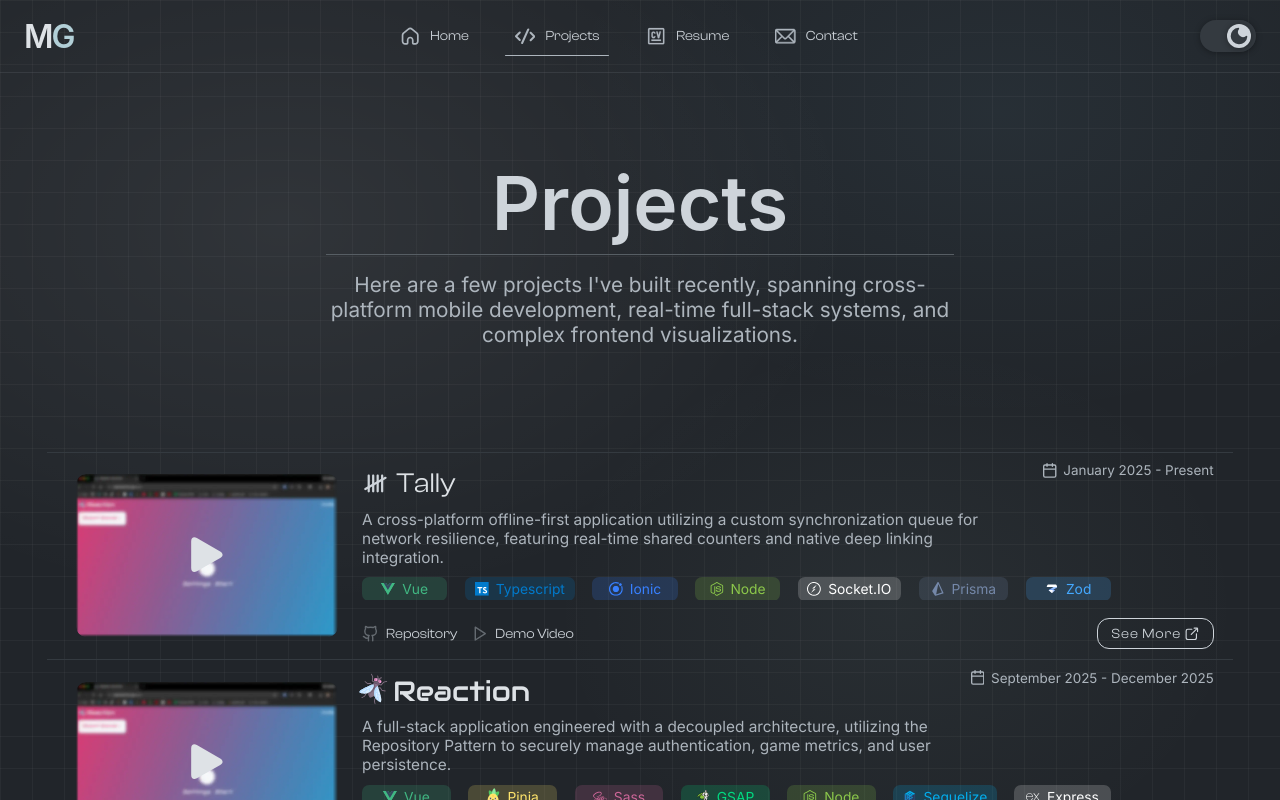
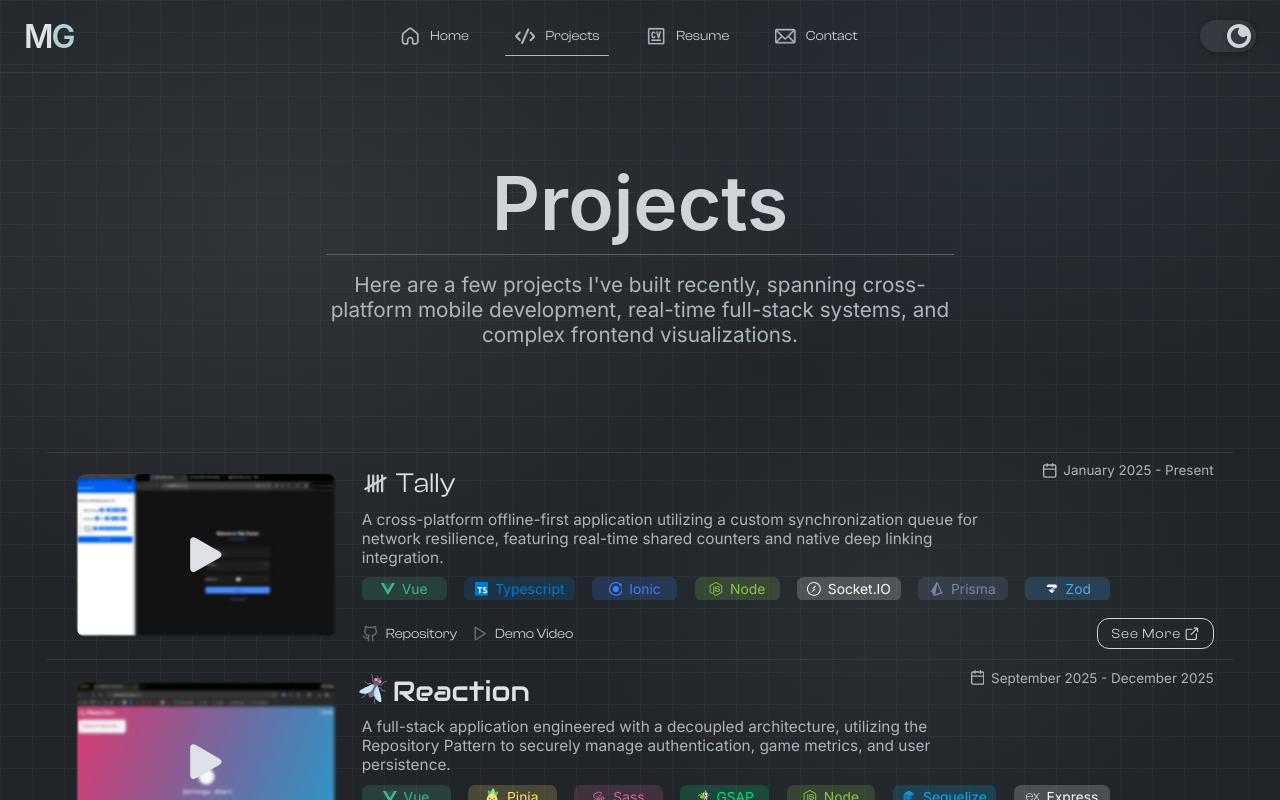
Before and after one commit to michaelgreenl/e-portfolio, a Vue app: page /#home in a window 1280 px wide. Both pictures are taken after a click on the button "Projects". Shown: the top 800 px of the page. Built offline with nearby package versions, Linux system fonts and the light colour scheme; a web font is replaced by a local one.

Commit message:
feat: added tally video data + image, and aspect ratio to project card images

```diff
--- a/src/assets/data/projects.json
+++ b/src/assets/data/projects.json
@@ -43,8 +43,8 @@
             ]
         },
         "fontFamily": "ClashDisplay",
-        "img": "reaction_blurred.webp",
-        "video": "1149531486",
+        "img": "tally_blurred.webp",
+        "video": "1166819858",
         "externalLinks": {
             "github": { "href": "https://github.com/michaelgreenl/tally-tracker-client", "text": "Repository" },
             "demoVideo": {
--- a/src/views/ProjectsView.vue
+++ b/src/views/ProjectsView.vue
@@ -590,6 +590,7 @@ function closeProject() {
     border-radius: 10px;
     width: 100%;
     height: 100%;
+    aspect-ratio: 1.6/1;
 
     mask-image:
         linear-gradient(to bottom, transparent, black 10%, black 90%, transparent),
```
Also changed, not shown: src/assets/images/tally_blurred.webp (added).
